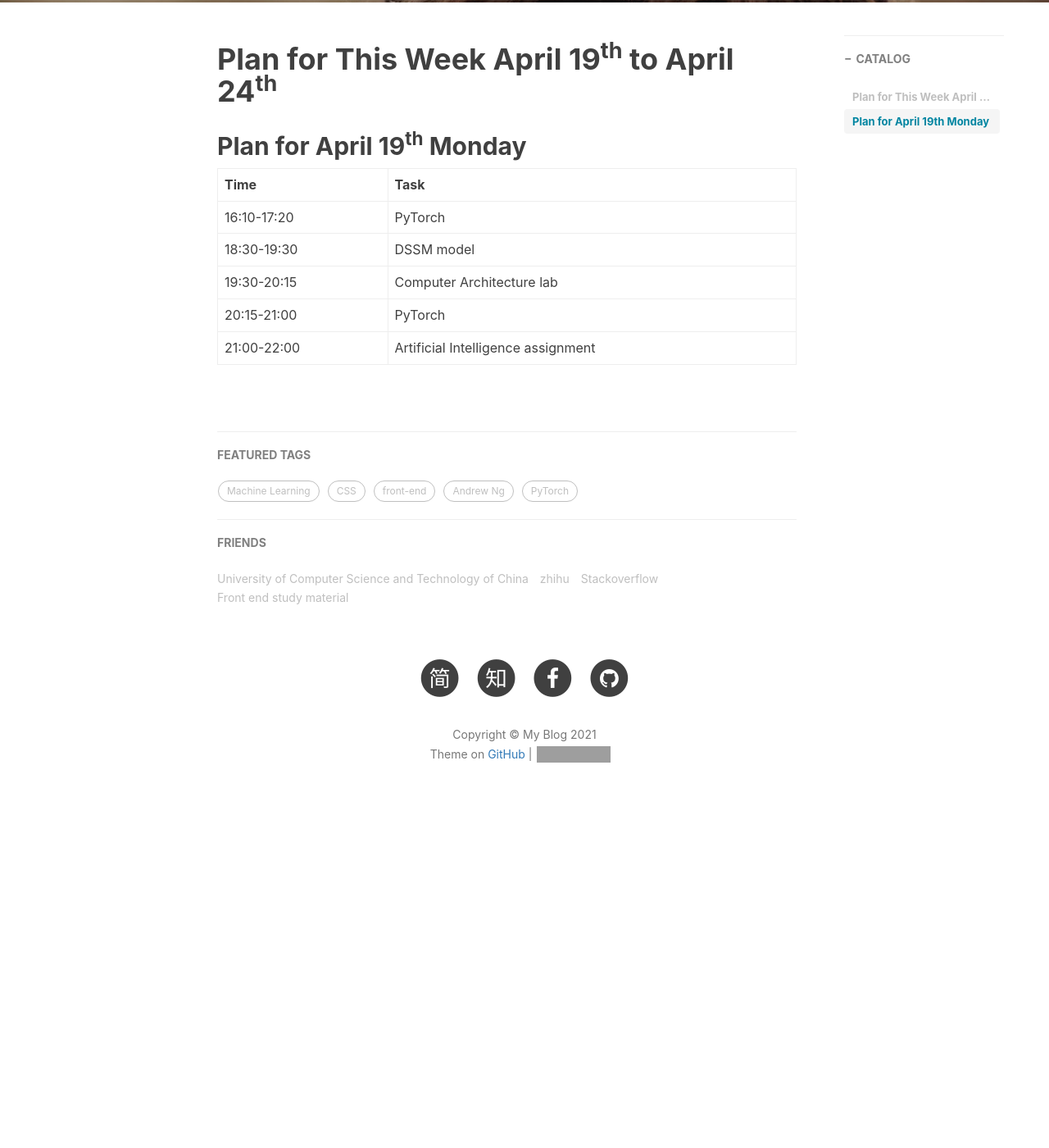
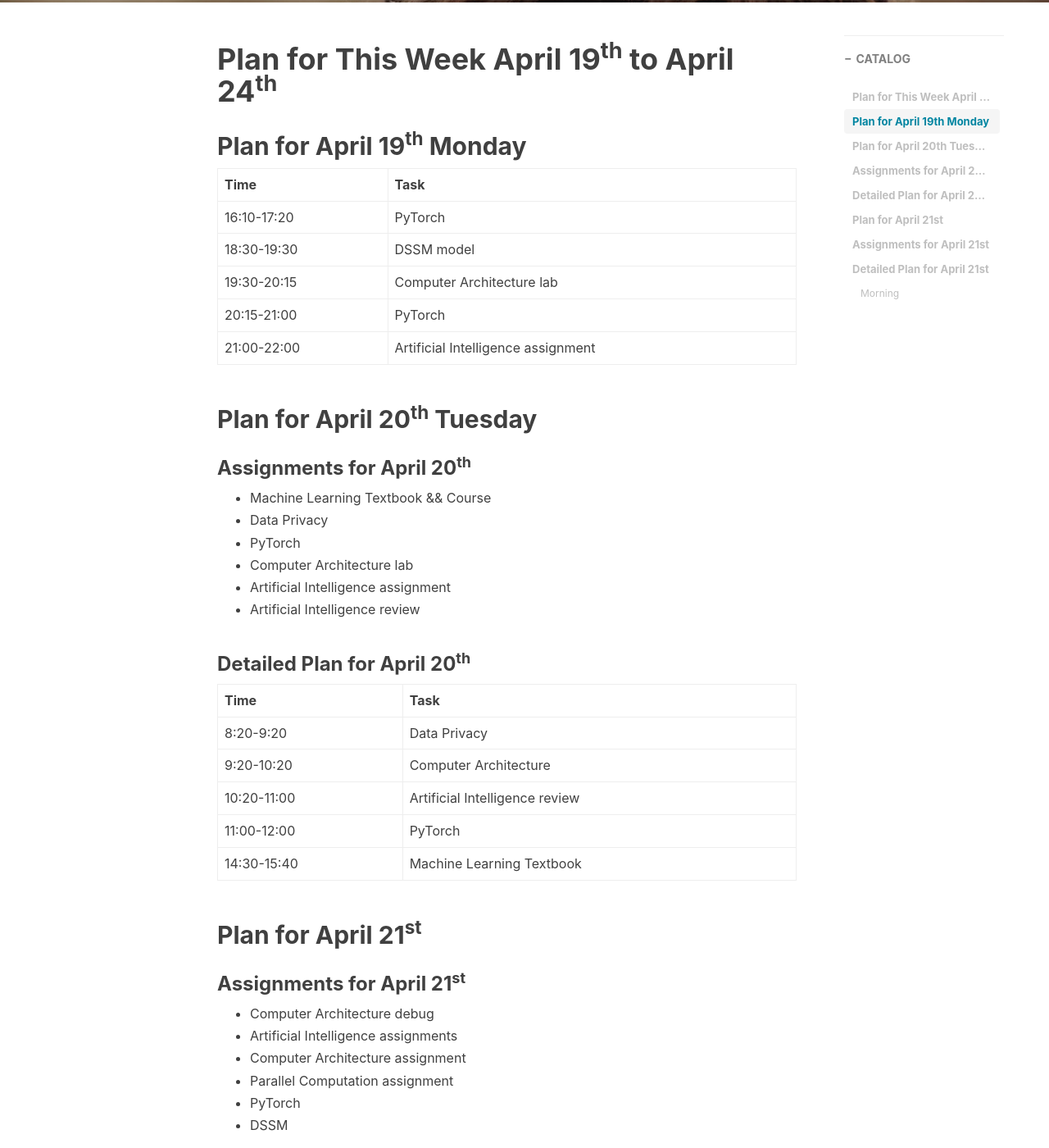
Before and after one commit to Gaoustcer/Gaoustcer.github.io, a Jekyll site: the page built from plan/plan_for_This_week.md, in a window 1280 px wide and 1400 px high, scrolled down 520 px. Shown: the whole window at 82% size. Built offline with Jekyll 4.4.1, drawn with Linux system fonts in a browser that asks for light colours; nearby versions of some CDN libraries; comment, search, counter and statistics services are not loaded; before the commit the page ends 1544 px from its top, so only the background shows below that; some of the changed text lies outside the part shown; grey boxes are pictures that could not be loaded.

Commit message:
commit last week progress

```diff
--- a/plan/plan_for_This_week.md
+++ b/plan/plan_for_This_week.md
@@ -20,3 +20,44 @@ tags:
 | 19:30-20:15 | Computer Architecture lab          |
 | 20:15-21:00 | PyTorch                                   |
 | 21:00-22:00 | Artificial Intelligence assignment |
+
+## Plan for April 20<sup>th</sup> Tuesday
+
+### Assignments for April 20<sup>th</sup>
+
+* Machine Learning Textbook && Course
+* Data Privacy
+* PyTorch
+* Computer Architecture lab
+* Artificial Intelligence assignment
+* Artificial Intelligence review
+
+### Detailed Plan for April 20<sup>th</sup>
+
+| Time        | Task                           |
+| ----------- | ------------------------------ |
+| 8:20-9:20   | Data Privacy                   |
+| 9:20-10:20  | Computer Architecture          |
+| 10:20-11:00 | Artificial Intelligence review |
+| 11:00-12:00 | PyTorch                        |
+| 14:30-15:40 | Machine Learning Textbook      |
+
+## Plan for April 21<sup>st</sup>
+
+### Assignments for April 21<sup>st</sup>
+
+* Computer Architecture debug
+* Artificial Intelligence assignments
+* Computer Architecture assignment
+* Parallel Computation assignment
+* PyTorch
+* DSSM
+
+### Detailed Plan for April 21<sup>st</sup>
+
+#### Morning
+
+| Time        | Task                               |
+| ----------- | ---------------------------------- |
+| 9:20-11:00  | Computer Architecture lab          |
+| 11:00-12:00 | Artificial Intelligence assignment |
```
Also changed, not shown: _posts/2021-04-25-Backpropagation.md (added, +49 -0 lines), _posts/2021-04-25-Conventional Neutron Network.md (added, +79 -0 lines), _posts/Perceptron & Generalized Linear Model.md (added, +3 -0 lines), _posts/Recurrent Neural Network.md (added, +104 -0 lines).
